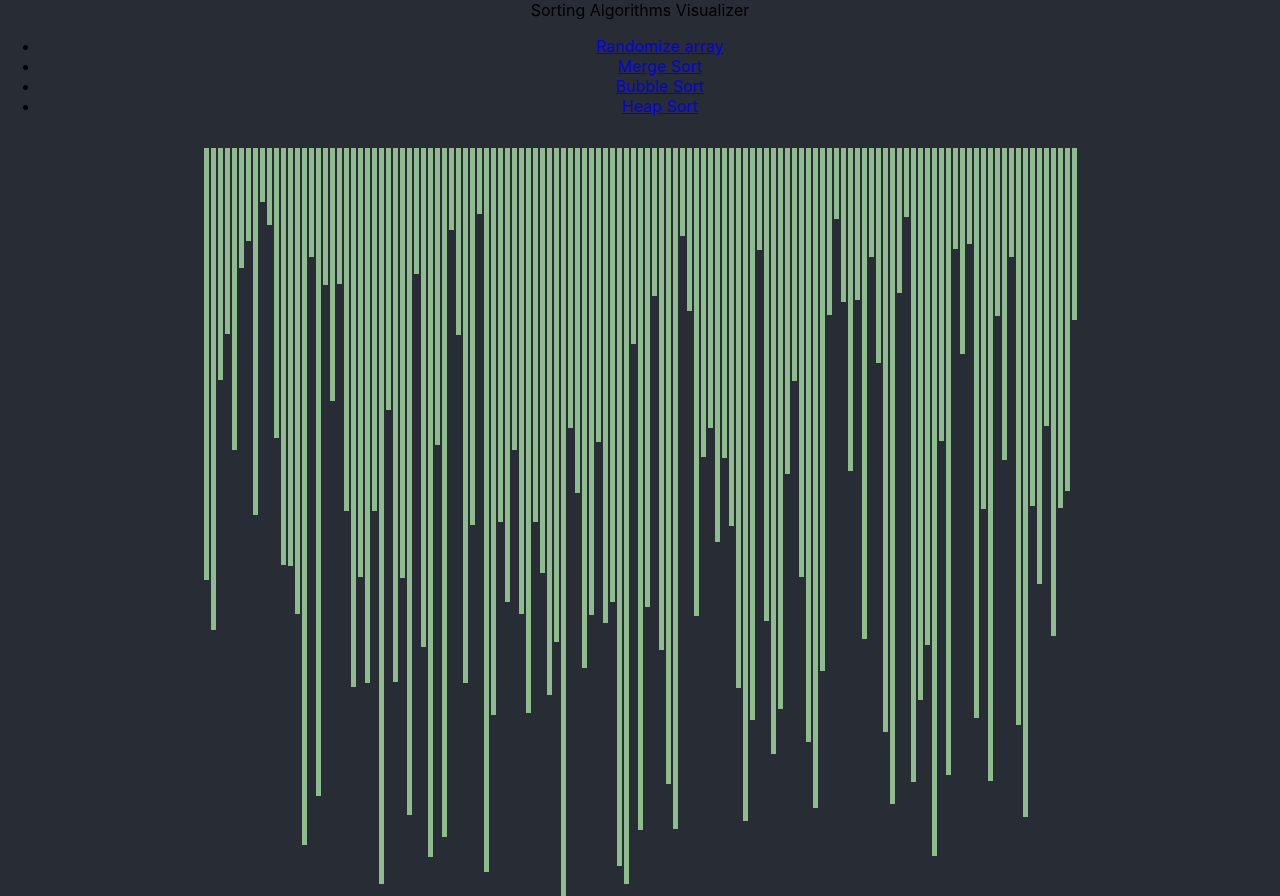
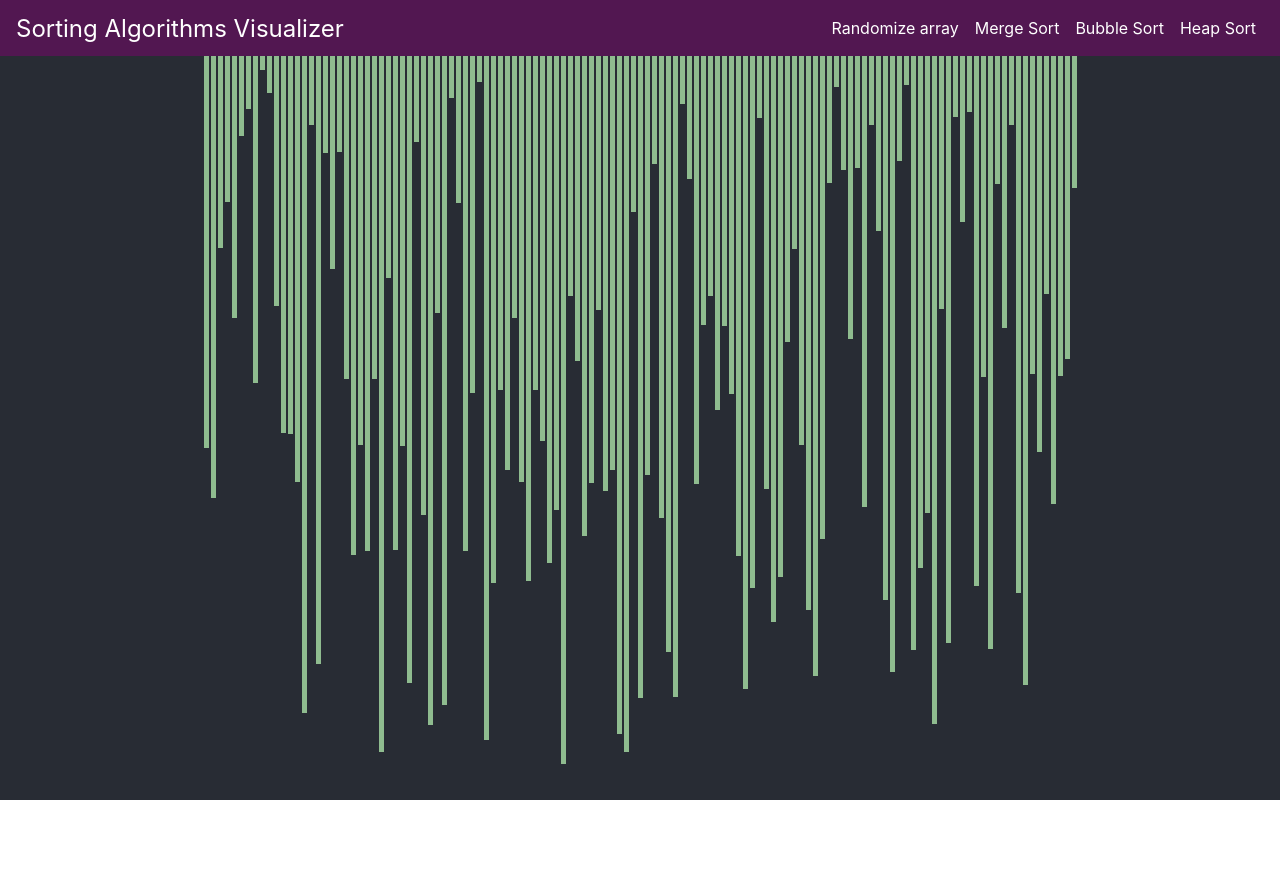
Before and after one commit to venturk/Sorting-Algorithms-Visualizer, a React (Create React App) app: page / in a window 1280 px wide. After the commit the page ends 800 px from the top, so only its background shows below. Built offline with nearby package versions, Linux system fonts and the light colour scheme.

Commit message:
Added toolbar.

```diff
--- a/src/sortingVisualizer/SortingVisualizer.jsx
+++ b/src/sortingVisualizer/SortingVisualizer.jsx
@@ -3,8 +3,8 @@ import './SortingVisualizer.css';
 import mergeSortingSequence from '../sortingAlgorithms/MergeSort.jsx';
 import bubbleSortingSequence from '../sortingAlgorithms/BubbleSort.jsx';
 import heapSortingSequence from '../sortingAlgorithms/HeapSort.jsx';
-import sortingAnimationFromSequence from './SortingAnimationFromSequence.jsx';
-// import '../toolbar/Toolbar.css';
+import SortingAnimationFromSequence from './SortingAnimationFromSequence.jsx';
+import '../toolbar/Toolbar.css';
 
 const NUM_OF_ELEMENTS = 125;
 
@@ -42,7 +42,7 @@ export default class SortingVisualizer extends React.Component {
             this.isSorting = true;
 
             const sortingSequence = mergeSortingSequence(this.state.array);
-            let s = new sortingAnimationFromSequence(sortingSequence, ms);
+            let s = new SortingAnimationFromSequence(sortingSequence, ms);
 
             setTimeout(() => {
                 this.isSorting = false;
@@ -55,7 +55,7 @@ export default class SortingVisualizer extends React.Component {
             this.isSorting = true;
 
             const sortingSequence = bubbleSortingSequence(this.state.array);
-            let s = new sortingAnimationFromSequence(sortingSequence, ms);
+            let s = new SortingAnimationFromSequence(sortingSequence, ms);
 
             setTimeout(() => {
                 this.isSorting = false;
@@ -68,7 +68,7 @@ export default class SortingVisualizer extends React.Component {
             this.isSorting = true;
 
             const sortingSequence = heapSortingSequence(this.state.array);
-            let s = new sortingAnimationFromSequence(sortingSequence, ms);
+            let s = new SortingAnimationFromSequence(sortingSequence, ms);
 
             setTimeout(() => {
                 this.isSorting = false;
--- /dev/null
+++ b/src/toolbar/Toolbar.css
@@ -0,0 +1,46 @@
+.toolbar {
+    position: fixed;
+    width: 100%;
+    top: 0;
+    left: 0;
+    background: #521751;
+    height: 56px;
+}
+
+.spacer {
+    flex: 1;
+}
+
+.toolbar__navigation {
+    display: flex;
+    height: 100%;
+    align-items: center;
+    padding: 0 1rem;
+}
+
+.toolbar__logo {
+    color: white;
+    text-decoration: none;
+    font-size: 1.5rem;
+}
+
+.toolbar_navigation-items ul {
+    list-style: none;
+    margin: 0;
+    padding: 0;
+    display: flex;
+}
+
+.toolbar_navigation-items li {
+    padding:  0 0.5rem;
+}
+
+.toolbar_navigation-items a {
+    color: white;
+    text-decoration: none;
+}
+
+.toolbar_navigation-items a:hover,
+.toolbar_navigation-items a:active {
+    color: #fa923f;
+}
```
